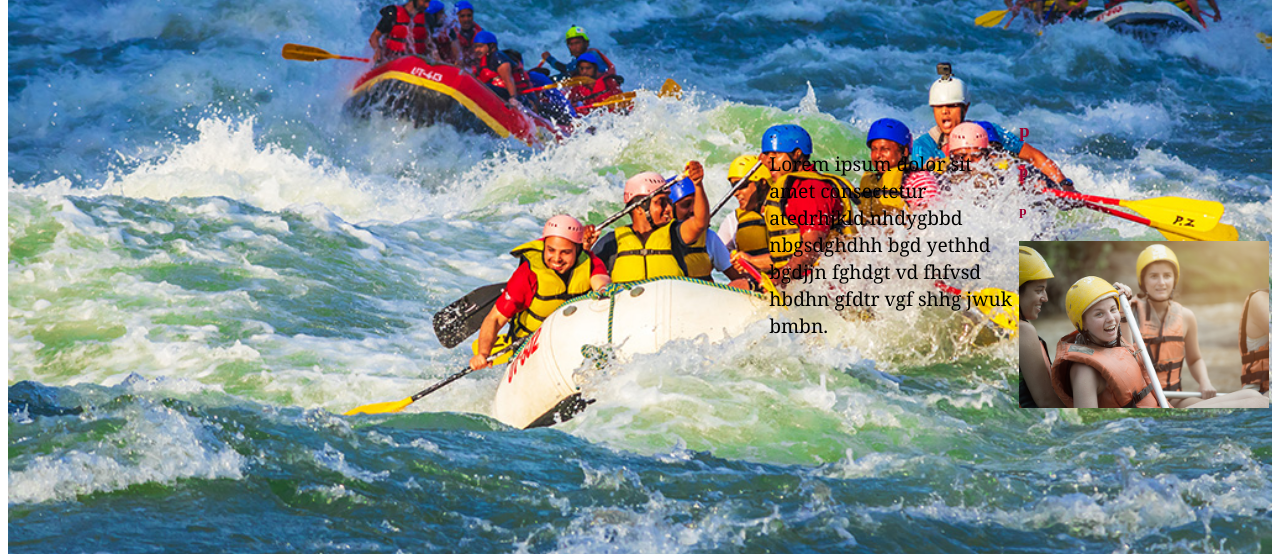
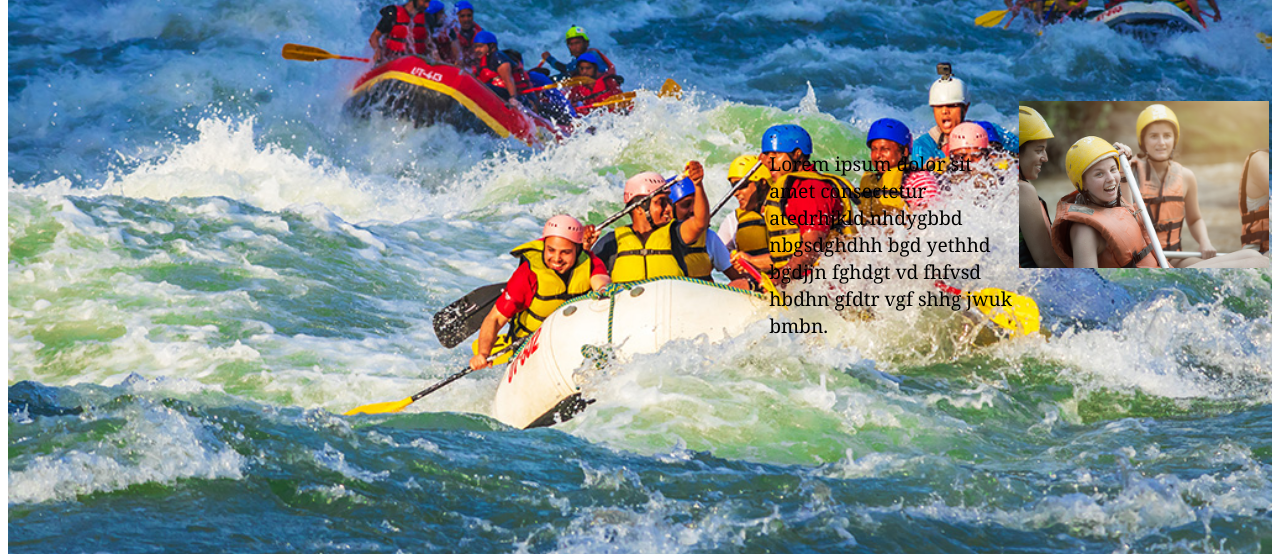
Before and after one commit to attahcollinso/wdd130, a plain HTML site: page wwr/about.html in a window 1280 px wide. Shown: the part 279-835 px from the top of the page. Drawn offline with Linux system fonts and the light colour scheme; a web font is replaced by a local one.

Commit message:
edit again

```diff
--- a/wwr/about.html
+++ b/wwr/about.html
@@ -25,9 +25,9 @@
                 <img src="images/hero.jpg" alt="Hero Image">
                 <h1>Tremble Rafts Limited</h1>
                 <article>
-                    <h3>p</h3>
-                    <h4>p</h4>
-                    <h5>p</h5>
+                    <p></p>
+                    <p></p>
+                    <p></p>
                     <img src="images/happy-client.png" alt="Happy Client">
                     <p>Lorem ipsum dolor sit amet consectetur atedrhjkld nhdygbbd nbgsdghdhh bgd  yethhd bgdjjn fghdgt vd   fhfvsd hbdhn gfdtr vgf shhg jwuk bmbn.</p>
                 </article>
```
